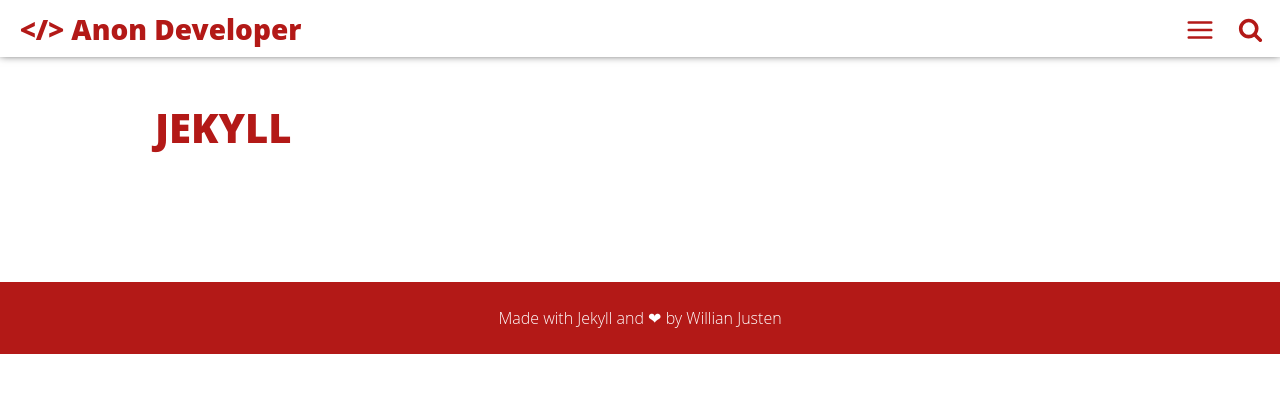
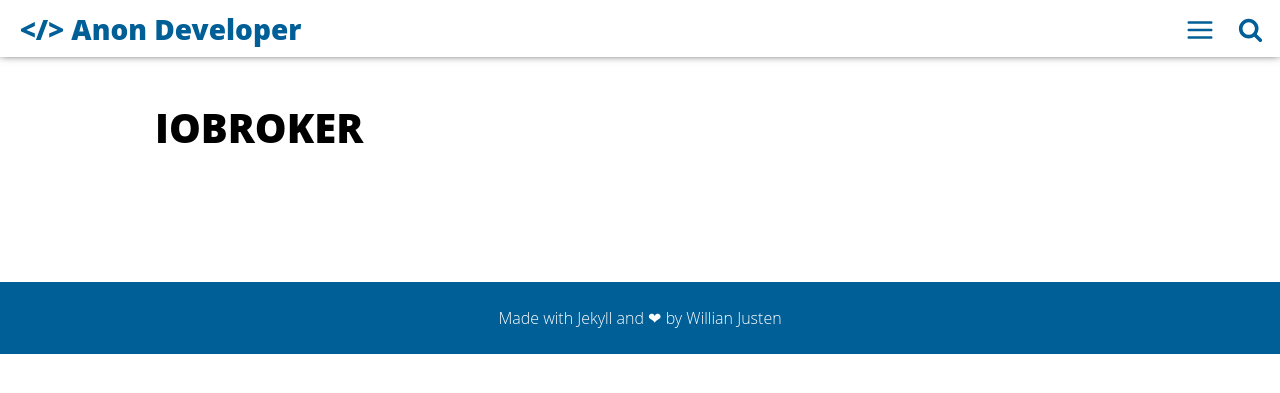
Before and after one commit to smartshome/smartshome.github.com, a Jekyll site: the page built from category/ioBroker.html, in a window 1280 px wide. Shown: the top 393 px of the page. Built offline with Jekyll 4.4.1, drawn with Linux system fonts in a browser that asks for light colours.

Commit message:
Update and rename jekyll.html to ioBroker.html

```diff
--- a/category/jekyll.html
+++ b/category/ioBroker.html
@@ -1,13 +1,13 @@
 ---
 layout: default
-main-class: 'jekyll'
+main-class: 'ioBroker'
 ---
 
 <main class="home" id="scroll" role="main" itemprop="mainContentOfPage" itemscope="itemscope" itemtype="http://schema.org/Blog">
-    <h1 class="title-category">jekyll</h1>
+    <h1 class="title-category">ioBroker</h1>
     <div id="grid" class="row flex-grid">
     {% for post in site.posts %}
-        {% if post.main-class == 'jekyll' %}
+        {% if post.main-class == 'ioBroker' %}
             <article class="box-item post-{{post.main-class}}" itemscope="itemscope" itemtype="http://schema.org/BlogPosting" itemprop="blogPost">
                 <span class="ribbon"><span>{{post.main-class}}</span></span>
                     <div class="box-body">
```
